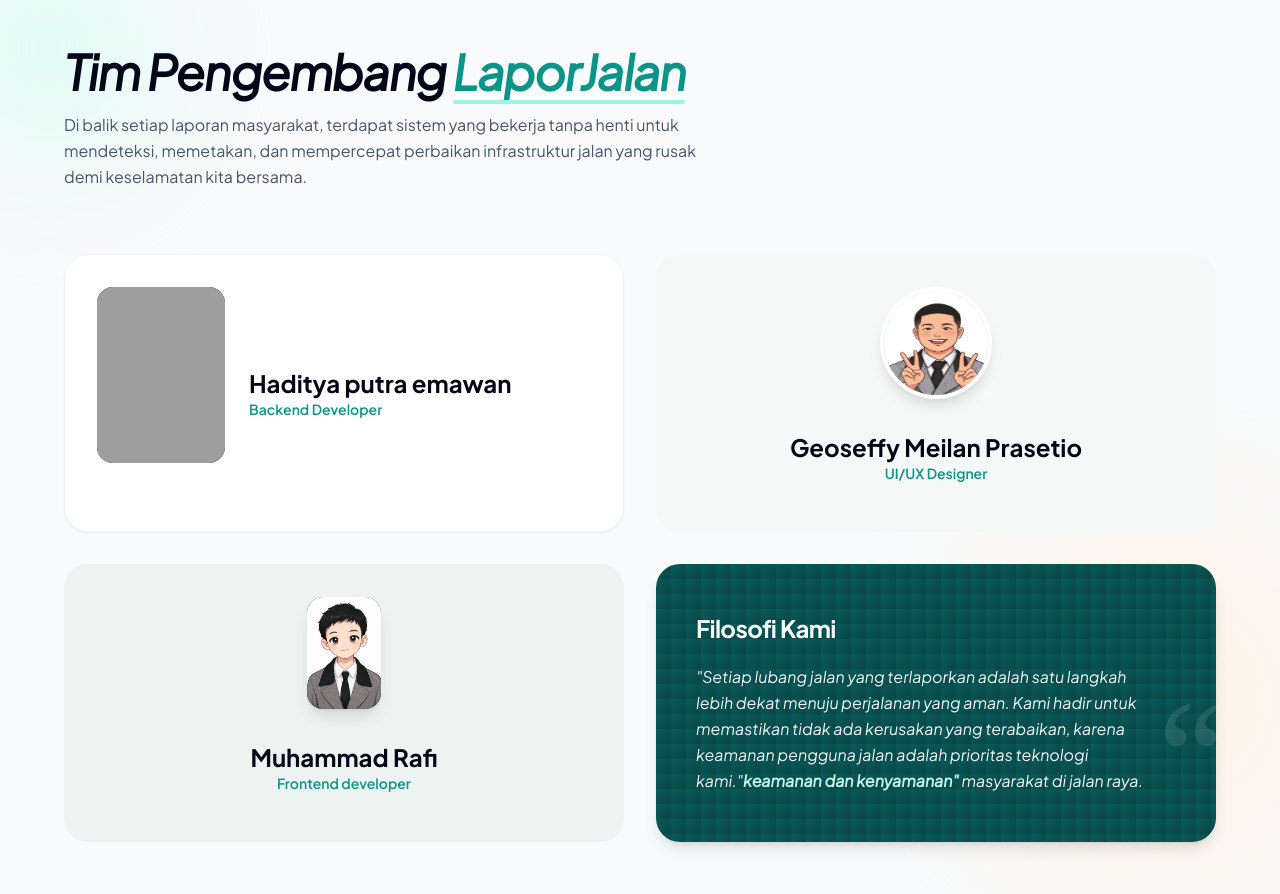
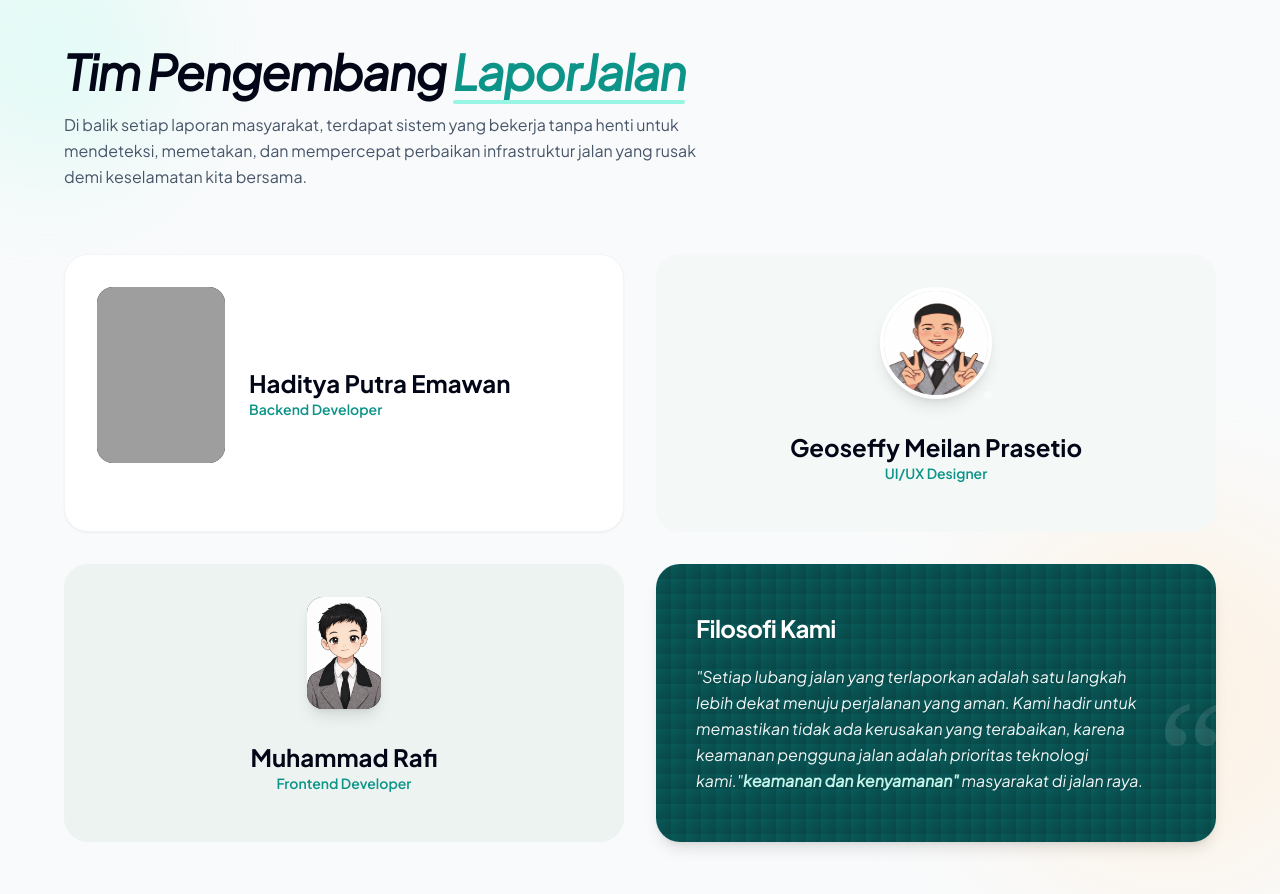
Before and after one commit to hadityaputraemawan-eng/Lapor-jalan, a plain HTML site: page tim.html in a window 1280 px wide. Shown: the top 894 px of the page. Drawn offline with nearby package versions, Linux system fonts and the light colour scheme; grey boxes are pictures that could not be loaded.

Commit message:
initial commit :tim

```diff
--- a/tim.html
+++ b/tim.html
@@ -52,7 +52,7 @@
                 <img src="asset/Hadit.png" alt="Ahmad" class="w-full sm:w-32 h-44 object-cover rounded-2xl bg-slate-900 shadow-inner group-hover:scale-105 transition-transform duration-500">
                 <div class="flex flex-col justify-center">
                     <!-- <span class="text-[11px] font-bold text-orange-600 uppercase tracking-widest bg-orange-50 px-3 py-1 rounded-full self-start">Kepemimpinan Teknik</span> -->
-                    <h2 class="text-2xl font-bold text-slate-950 mt-3 group-hover:text-teal-700 transition-colors">Haditya putra emawan</h2>
+                    <h2 class="text-2xl font-bold text-slate-950 mt-3 group-hover:text-teal-700 transition-colors">Haditya Putra Emawan</h2>
                     <p class="text-teal-600 text-sm font-semibold mb-3">Backend Developer</p>
                     <p class="text-slate-600 text-xs leading-relaxed font-normal opacity-90">
 
@@ -77,7 +77,7 @@
                 <img src="asset/rafi.jpeg" alt="Budi" class="w- h-28 rounded-2xl shadow-lg mb-5 bg-slate-800 group-hover:scale-105 transition-transform">
                 <!-- <span class="text-[11px] font-bold text-orange-600 uppercase tracking-widest bg-orange-50 px-3 py-1 rounded-full">Implementasi End-to-End</span> -->
                 <h2 class="text-2xl font-bold text-slate-950 mt-3 group-hover:text-teal-700 transition-colors">Muhammad Rafi</h2>
-                <p class="text-teal-600 text-sm font-semibold mb-4">Frontend developer</p>
+                <p class="text-teal-600 text-sm font-semibold mb-4">Frontend Developer</p>
                 <p class="text-slate-600 text-xs leading-relaxed font-normal opacity-90 max-w-sm">
 
             </div>
```
